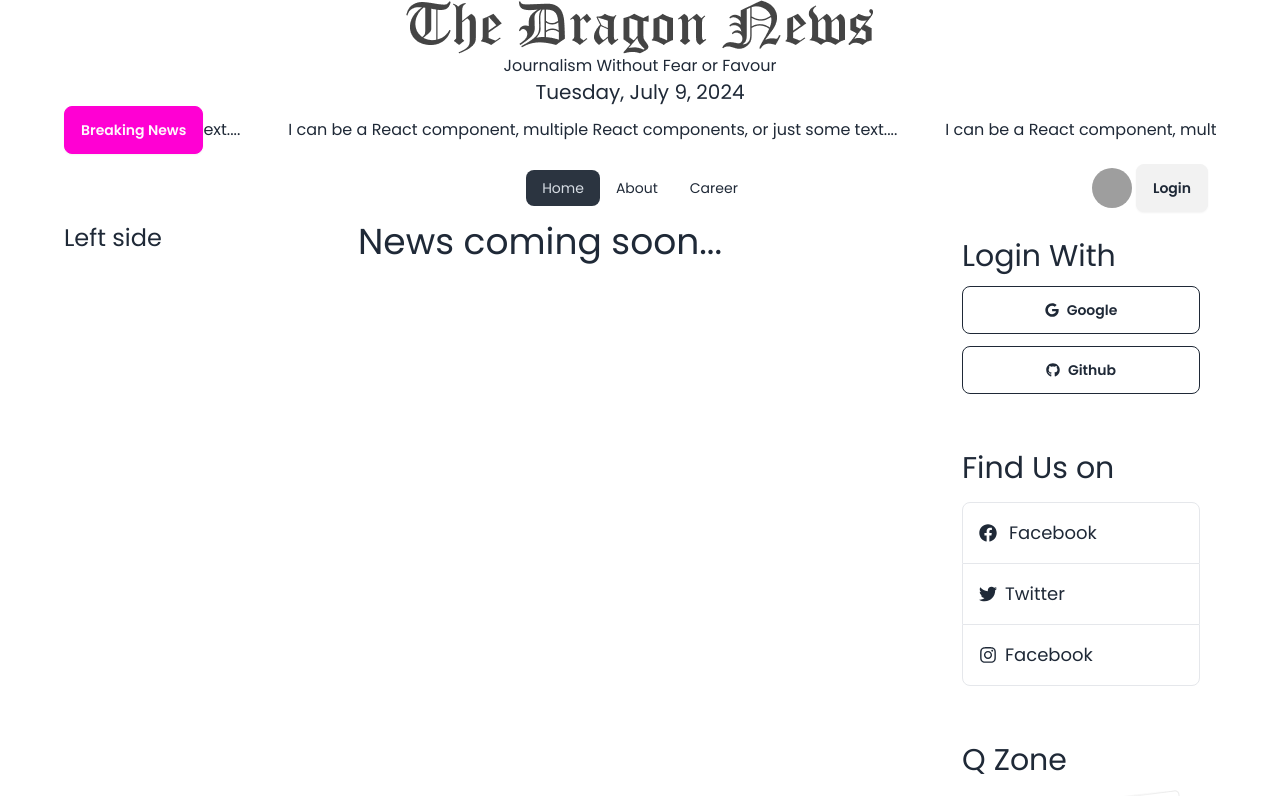
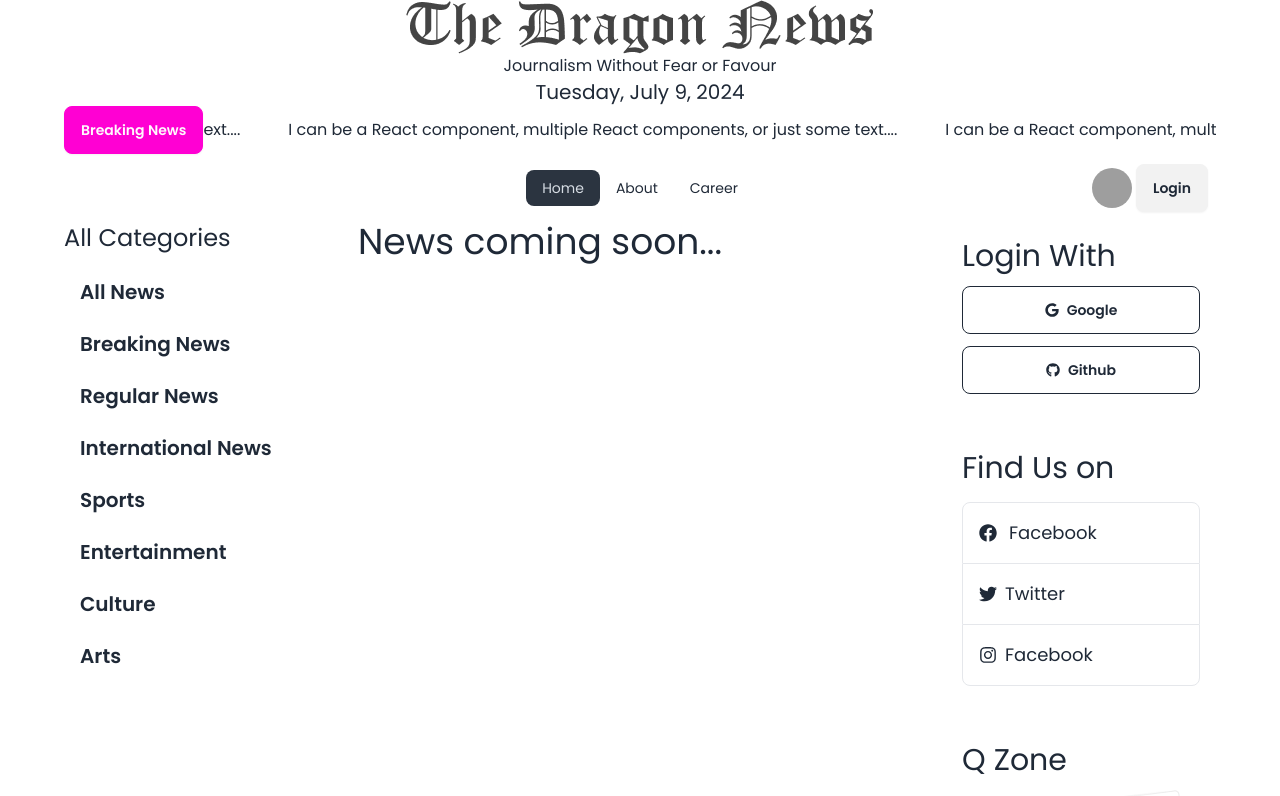
Before and after one commit to sowmik-sec/react-dragon-news-auth, a React (Vite) app: page / in a window 1280 px wide. Shown: the top 796 px of the page. Built offline with nearby package versions, Linux system fonts and the light colour scheme; grey boxes are pictures that could not be loaded.

Commit message:
create left side nav

```diff
--- a/src/pages/Shared/LeftSideNav/LeftSideNav.jsx
+++ b/src/pages/Shared/LeftSideNav/LeftSideNav.jsx
@@ -1,7 +1,25 @@
+import { useEffect, useState } from "react";
+import { Link } from "react-router-dom";
+
 function LeftSideNav() {
+  const [categories, setCategories] = useState([]);
+  useEffect(() => {
+    fetch("categories.json")
+      .then((res) => res.json())
+      .then((data) => setCategories(data));
+  }, []);
   return (
-    <div>
-      <h2 className="text-2xl">Left side</h2>
+    <div className="space-y-6">
+      <h2 className="text-2xl">All Categories</h2>
+      {categories.map((category) => (
+        <Link
+          className="block ml-4 text-xl font-semibold "
+          key={category.id}
+          to={`/category/${category.id}`}
+        >
+          {category.name}
+        </Link>
+      ))}
     </div>
   );
 }
```
